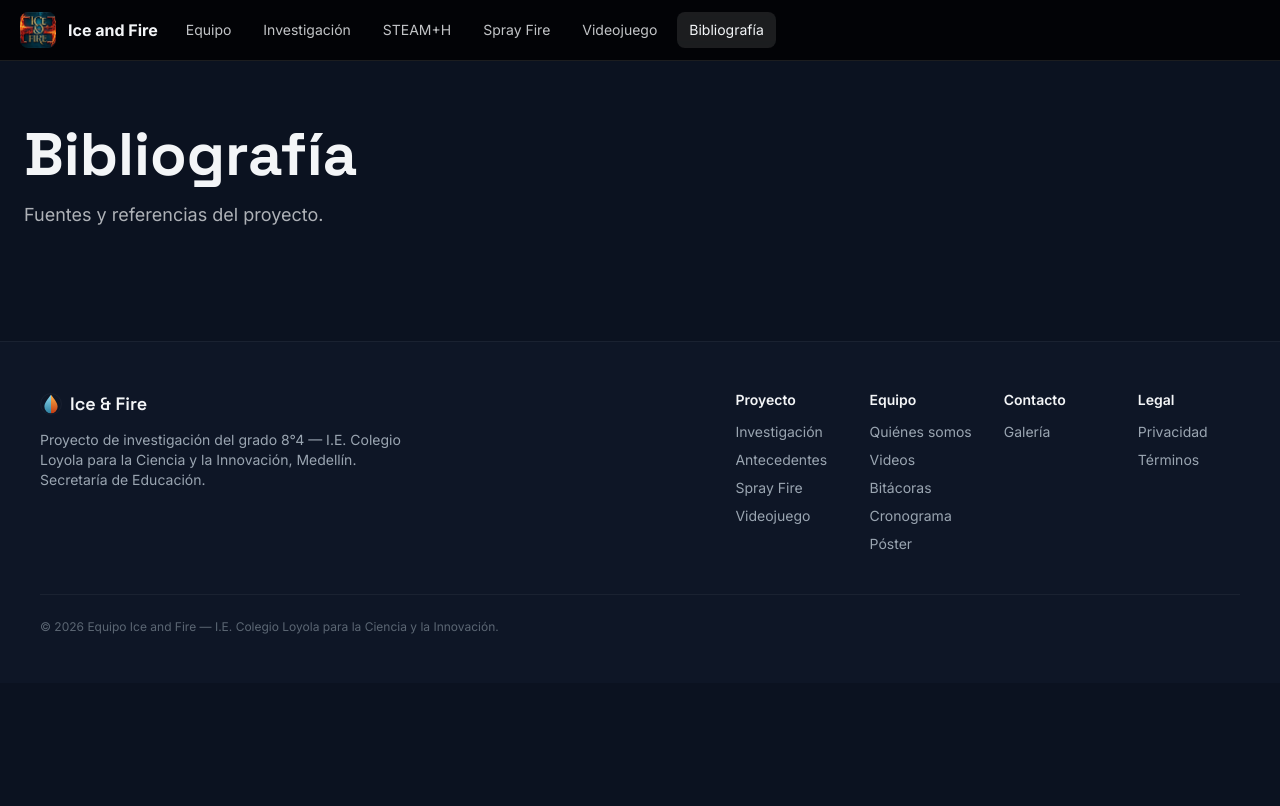
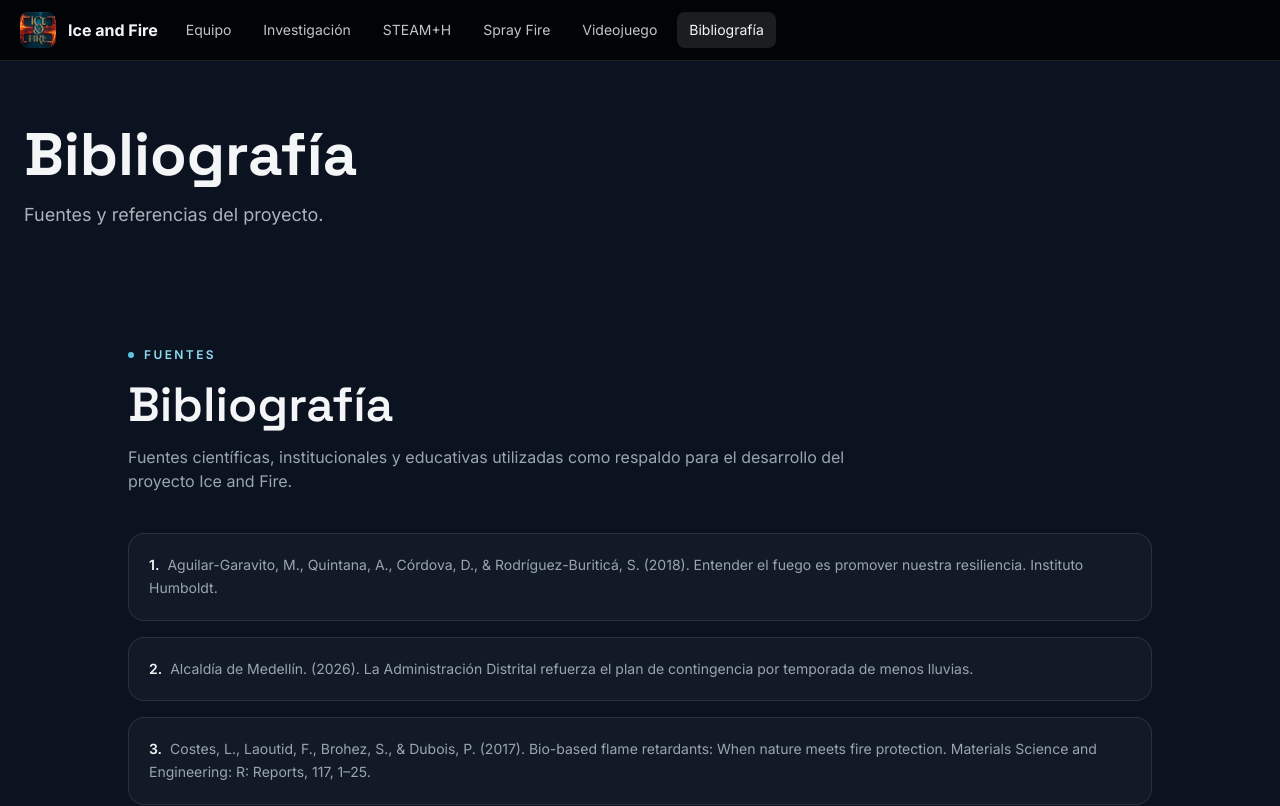
Before and after one commit to arangoarangojoansebastian0-afk/Ice-and-fire, a React (Vite) app: page /bibliografia in a window 1280 px wide. Shown: the top 806 px of the page. Built offline with nearby package versions, Linux system fonts and the light colour scheme.

Commit message:
Actualizar CMS y bibliografia

```diff
--- a/src/data/pages.json
+++ b/src/data/pages.json
@@ -139,7 +139,15 @@
       "blocks": [],
       "name": "Bibliografía",
       "slug": "bibliografia",
-      "sections": [],
+      "sections": [
+        {
+          "id": "bibliography",
+          "label": "Bibliografía",
+          "section": "Bibliography",
+          "visible": true,
+          "order": 10
+        }
+      ],
       "order": 90,
       "visible": true,
       "type": "blocks",
@@ -147,11 +155,18 @@
     },
     {
       "inMenu": true,
-      "section": "Spray",
       "blocks": [],
       "name": "Spray Fire",
       "slug": "spray-fire",
-      "sections": [],
+      "sections": [
+        {
+          "id": "spray",
+          "label": "Spray Fire",
+          "section": "Spray",
+          "visible": true,
+          "order": 10
+        }
+      ],
       "order": 40,
       "visible": true,
       "type": "section",
@@ -159,11 +174,18 @@
     },
     {
       "inMenu": true,
-      "section": "Game",
       "blocks": [],
       "name": "Videojuego",
       "slug": "videojuego",
-      "sections": [],
+      "sections": [
+        {
+          "id": "game",
+          "label": "Videojuego",
+          "section": "Game",
+          "visible": true,
+          "order": 10
+        }
+      ],
       "order": 50,
       "visible": true,
       "type": "section",
--- a/src/pages/CmsSectionPage.tsx
+++ b/src/pages/CmsSectionPage.tsx
@@ -21,6 +21,7 @@ import Team from "../sections/Team";
 import Poster from "../sections/Poster";
 import Contact from "../sections/Contact";
 import Hero from "../sections/Hero";
+import Bibliography from "../sections/Bibliography";
 
 import type { Page, PageSection, SectionType } from "../types/cms";
 
@@ -42,6 +43,7 @@ const sections: Record<SectionType, React.ComponentType> = {
   Poster,
   Contact,
   Hero,
+  Bibliography,
 };
 
 export default function CmsSectionPage() {
--- /dev/null
+++ b/src/sections/Bibliography.tsx
@@ -0,0 +1,33 @@
+import Reveal from "../components/Reveal";
+import Eyebrow from "../components/Eyebrow";
+import { references } from "../data/content";
+
+export default function Bibliography() {
+  return (
+    <section id="bibliografia" className="relative bg-void px-6 py-16 lg:px-10">
+      <div className="mx-auto max-w-5xl">
+        <Reveal>
+          <Eyebrow tone="ice">Fuentes</Eyebrow>
+          <h2 className="mt-4 font-display text-4xl font-semibold text-ink sm:text-5xl">
+            Bibliografía
+          </h2>
+          <p className="mt-4 max-w-3xl text-ink-muted">
+            Fuentes científicas, institucionales y educativas utilizadas como
+            respaldo para el desarrollo del proyecto Ice and Fire.
+          </p>
+        </Reveal>
+
+        <ol className="mt-10 space-y-4">
+          {references.map((reference, index) => (
+            <Reveal key={`${index}-${reference}`} delay={Math.min(index * 0.02, 0.2)}>
+              <li className="rounded-2xl border border-white/10 bg-white/[0.03] p-5 text-sm leading-relaxed text-ink-muted">
+                <span className="mr-2 font-semibold text-ink">{index + 1}.</span>
+                {reference}
+              </li>
+            </Reveal>
+          ))}
+        </ol>
+      </div>
+    </section>
+  );
+}
--- a/src/types/cms.ts
+++ b/src/types/cms.ts
@@ -15,7 +15,8 @@ export type SectionType =
   | "Team"
   | "Poster"
   | "Contact"
-  | "Hero";
+  | "Hero"
+  | "Bibliography";
 
 export type BlockType =
   | "text"
```
